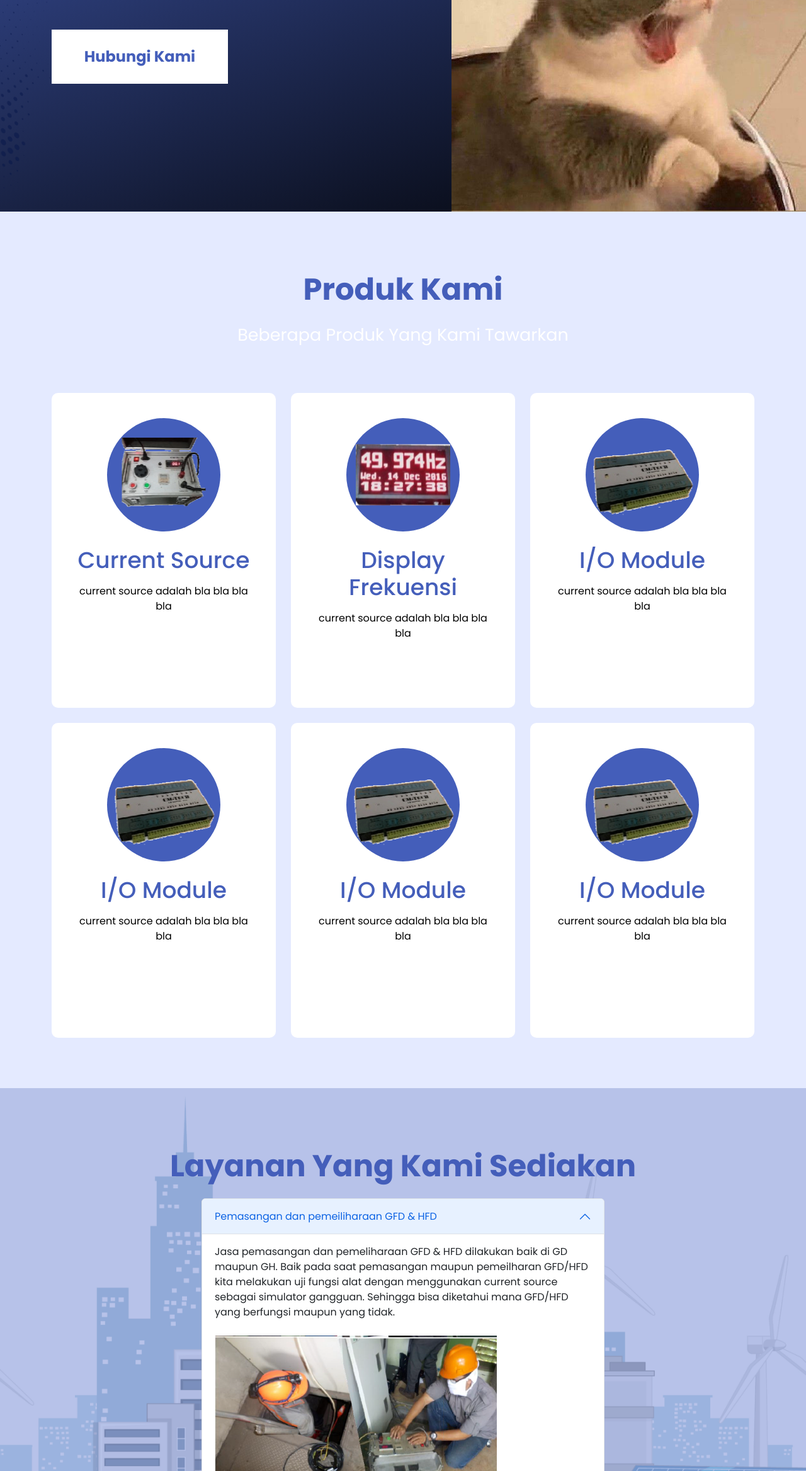
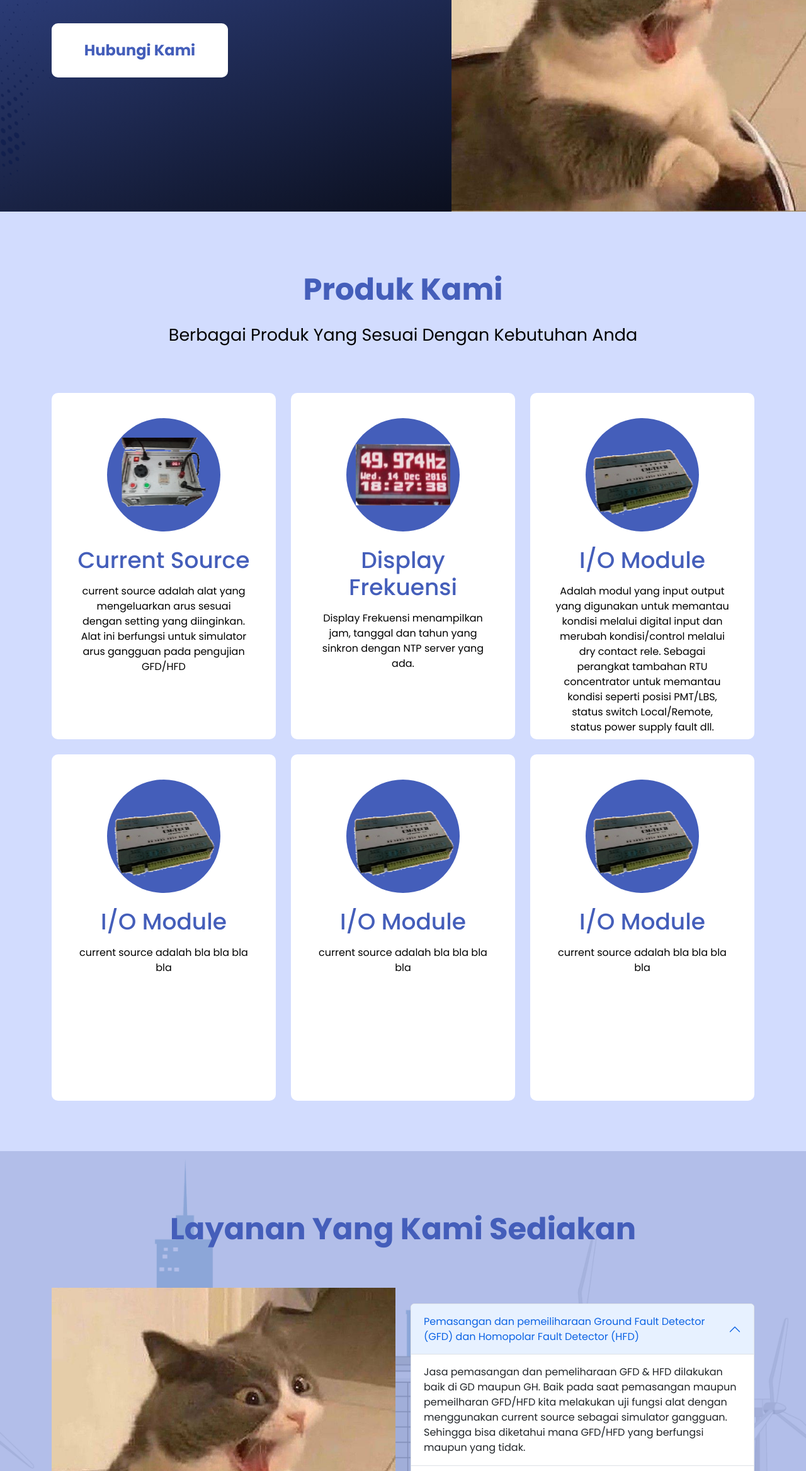
Before and after one commit to DiazNugra/cmt_cp, a plain HTML site: page index.html in a window 1280 px wide. Shown: the part 464-2800 px from the top of the page at 63% size. Drawn offline with nearby package versions, Linux system fonts and the light colour scheme.

Commit message:
update button, hero section, layanan

```diff
--- a/css/style.css
+++ b/css/style.css
@@ -5,7 +5,8 @@
 body
 {
     font-family: 'Poppins', sans-serif;
-    background-color: #E4EAFF;
+    /* background-color: #E4EAFF; */
+    background-color: #D2DCFE;
 }
 
 /* navbar */
@@ -39,12 +40,12 @@ body
 .nav-color
 {
     background-color: #445EBA;
-    transition: all ease-in-out 0.3s;
+    transition: all ease-in-out 0.2s;
 }
 
 .bg-transparent
 {
-    transition: all ease-in-out 0.3s;
+    transition: all ease-in-out 0.2s;
 }
 
 /* hero section */
@@ -74,7 +75,7 @@ body
 {
     color: #fff;
     font-size: 16px;
-    margin-bottom: 60px;
+    margin-bottom: 40px;
     margin-top: 20px;
     line-height: 30px;
     width: 90%;
@@ -89,6 +90,21 @@ body
     border: none;
     font-size: 24px;
     font-weight: 700;
+    transition: all ease-in-out 0.1s;
+    border-radius: 10px;
+}
+
+.button-lg-primary:hover
+{
+    width: 280px;
+    height: 86px;
+    background-color: var(--pr-color);
+    color: white;
+    border: none;
+    font-size: 24px;
+    font-weight: 700;
+    transition: all ease-in-out 0.1s;
+    border-radius: 10px;
 }
 
 /* produk section style*/
@@ -110,10 +126,10 @@ h2
 .sub-title
 {
     font-size: 27px;
-    font-weight: 400;
+    font-weight: 200;
     line-height: 41px;
     letter-spacing: 0em;
-    color: white;
+    color: black;
 }
 
 
@@ -121,7 +137,7 @@ h2
 .card-produk
 {
     width: 100%;
-    height: 500px;
+    height: 550px;
     border-radius: 10px;
     background-color: white;
     padding: 40px;
@@ -156,7 +172,7 @@ h2
 .card-produk:hover
 {
     width: 100%;
-    height: 500px;
+    height: 550px;
     border-radius: 10px;
     background : linear-gradient(160deg, var(--pr-color), #000);
     padding: 40px;
@@ -212,17 +228,34 @@ h2
     color: white;
 }
 
+#layanan .container-fluid
+{
+    margin-top: 50px;
+}
+
+.img-layanan
+{
+    margin-top: 10px;
+}
+
 /* accordion layanan */
+.accordion
+{
+    margin: 25px 0;
+    border-radius: 10px;
+}
+
 .accordion-button
 {
     line-height: 150%;
 }
 
-.img-accordion
+.accordion-border-radius
 {
-    margin: 25px 5px;
-    align-items: center;
+    border-radius: 10px;
 }
+
+
 
 
 /* kontak */
--- a/index.html
+++ b/index.html
@@ -66,9 +66,11 @@
                         <h1>Memenuhi Kebutuhan Kelistrikan Anda Dengan Profesional </h1>
                         <p><span class="fw-bold">Carita Mandiri Teknik (CMT)</span> adalah perseroan terbatas yang dimiliki
                             sepenuhnya oleh anak-anak bangsa indonesia.</p>
+                        <a href="https://api.whatsapp.com/send/?phone=%2B6281322508258&text&type=phone_number&app_absent=0">
                           <button class="button-lg-primary">
                               Hubungi Kami
                           </button>
+                        </a>
                     </div>
                 </div>
 
@@ -84,7 +86,7 @@
             <div class="row">
                 <div class="col-12 text-center">
                     <h2>Produk Kami</h2>
-                    <span class="sub-title">Beberapa Produk Yang Kami Tawarkan</span>
+                    <span class="sub-title">Berbagai Produk Yang Sesuai Dengan Kebutuhan Anda</span>
                 </div>
             </div>
 
@@ -96,7 +98,7 @@
                             <img src="assets/image/current-source.png" alt="" class="position-absolute top-50 start-50 translate-middle">
                         </div>
                         <h3 class="mt-4">Current Source</h3>
-                        <p class="mt-3">current source adalah bla bla bla bla</p>
+                        <p class="mt-3">current source adalah alat yang mengeluarkan arus sesuai dengan setting yang diinginkan. Alat ini berfungsi untuk simulator arus gangguan pada pengujian GFD/HFD</p>
                     </div>
                 </div>
 
@@ -106,7 +108,7 @@
                             <img src="assets/image/display-frekeunsi.png" alt="" class="position-absolute top-50 start-50 translate-middle">
                         </div>
                         <h3 class="mt-4">Display Frekuensi</h3>
-                        <p class="mt-3">current source adalah bla bla bla bla</p>
+                        <p class="mt-3">Display Frekuensi menampilkan jam, tanggal dan tahun yang sinkron dengan NTP server yang ada.</p>
                     </div>
                 </div>
 
@@ -116,7 +118,15 @@
                             <img src="assets/image/io-module.png" alt="" class="position-absolute top-50 start-50 translate-middle">
                         </div>
                         <h3 class="mt-4">I/O Module</h3>
-                        <p class="mt-3">current source adalah bla bla bla bla</p>
+                        <p class="mt-3">Adalah modul yang input output yang
+                          digunakan untuk memantau kondisi
+                          melalui digital input dan merubah
+                          kondisi/control melalui dry contact rele.
+                          Sebagai perangkat tambahan RTU
+                          concentrator untuk memantau kondisi
+                          seperti posisi PMT/LBS, status switch
+                          Local/Remote, status power supply fault
+                          dll.</p>
                     </div>
                 </div>
 
@@ -156,23 +166,23 @@
       </section>
 
       <section id="layanan">
+        <div class="container text-center">
+          <h2>Layanan Yang Kami Sediakan</h2>
+        </div>
+        <div class="container-fluid">
           <div class="container">
             <div class="row">
-              <div class="col-12 text-center">
-                <h2>
-                  Layanan Yang Kami Sediakan
-                </h2>
+              <div class="col-md-6">
+                <img src="assets/image/koceng.jpg" class="img-fluid" alt="...">
+
               </div>
-            </div>
-          </div>
-
-          <div class="col-6 mx-auto">
+              <div class="col-md-6">
 
                 <div class="accordion" id="accordionExample">
                   <div class="accordion-item">
                     <h2 class="accordion-header" id="headingOne">
                       <button class="accordion-button" type="button" data-bs-toggle="collapse" data-bs-target="#collapseOne" aria-expanded="true" aria-controls="collapseOne">
-                    <h7>Pemasangan dan pemeiliharaan GFD & HFD</h1>
+                        Pemasangan dan pemeiliharaan Ground Fault Detector (GFD) dan Homopolar Fault Detector (HFD)
                       </button>
                     </h2>
                     <div id="collapseOne" class="accordion-collapse collapse show" aria-labelledby="headingOne" data-bs-parent="#accordionExample">
@@ -182,17 +192,13 @@
                         GFD/HFD kita melakukan uji fungsi alat dengan menggunakan
                         current source sebagai simulator gangguan. Sehingga bisa
                         diketahui mana GFD/HFD yang berfungsi maupun yang tidak.
-
-                    <img src="/assets/image/pemasangan-gfd-hfd.png" class="img-accordion mx-auto" alt="">
-                    <img src="/assets/image/pemasangan-gfd-hfd-2.png" class="img-accordion mx-auto" alt="">
-
                       </div>
                     </div>
                   </div>
                   <div class="accordion-item">
                     <h2 class="accordion-header" id="headingTwo">
                       <button class="accordion-button collapsed" type="button" data-bs-toggle="collapse" data-bs-target="#collapseTwo" aria-expanded="false" aria-controls="collapseTwo">
-                    <h7>Pemasangan dan pemeiliharaan Fasilitas Remote Control SCADA di GD/GH/GI</h7>
+                        Pemasangan dan pemeiliharaan Fasilitas Remote Control SCADA di GD/GH/GI
                       </button>
                     </h2>
                     <div id="collapseTwo" class="accordion-collapse collapse" aria-labelledby="headingTwo" data-bs-parent="#accordionExample">
@@ -203,14 +209,16 @@
                         Pekerjaan jasa pemeliharaan fasilitas RC SCADA yang kita
                         lakukan adalah pemeliharaan mekanik motorize, rectifier, baterai
                         basah/kering dan lingkungan gardu nya.
+                      </div>
+                    </div>
+                  </div>
+                </div>
 
-                    <img src="/assets/image/remote-control-scada.png" class="img-accordion mx-auto" alt="">
-                    <img src="/assets/image/remote-control-scada-2.png" class="img-accordion mx-auto" alt="">
+
 
               </div>
             </div>
           </div>
-
         </div>
       </section>
 
@@ -232,7 +240,7 @@
                     <div>
                     <img src="/assets/image/alamat.png" alt="">
                     </div>
-                    <a href="">Jl. Sangkuriang Mukti, Padasuka, Kec. Cimahi Tengah, Kota Cimahi, Jawa Barat 40526 </a>
+                    <a href="https://www.google.com/maps/place/Jl.+Sangkuriang+Mukti,+Padasuka,+Kec.+Cimahi+Tengah,+Kota+Cimahi,+Jawa+Barat/@-6.8735801,107.5249179,18.25z/data=!4m5!3m4!1s0x2e68e4f5e88342f3:0x878e0cd3b232226a!8m2!3d-6.8735705!4d107.5258146">Jl. Sangkuriang Mukti, Padasuka, Kec. Cimahi Tengah, Kota Cimahi, Jawa Barat 40526 </a>
                   </div>
 
                   <div class="mb-3 d-flex align-items-center">
@@ -256,11 +264,11 @@
         <div class="container-fluid">
           <div class="container">
             <div class="row">
-              <div class="col-md-7 d-flex align-items-center">
+              <div class="col-md-7 d-flex align-items-center justify-content-center">
                 <img src="assets/image/logo-cmt-small.png" alt="">
-                <a href="" class="ms-5">Carita Mandiri Teknik</a>
+                <a href="#hero" class="ms-5">Carita Mandiri Teknik</a>
               </div>
-              <div class="col-md-5 d-flex justify-content-evenly">
+              <div class="col-md-5 d-flex justify-content-evenly justify-content-center">
                 <a href="#hero">Home</a>
                 <a href="#produk">Produk</a>
                 <a href="#layanan">Layanan</a>
```
Lines whose indentation alone changed are shown as unchanged.
